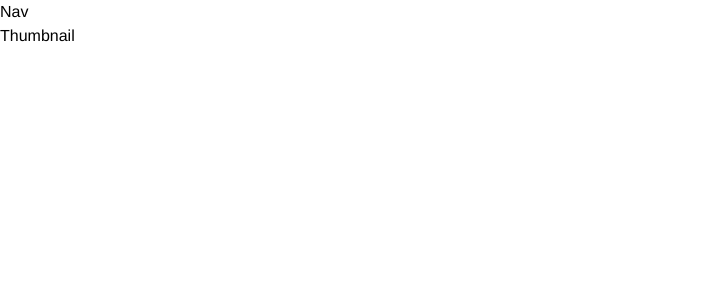
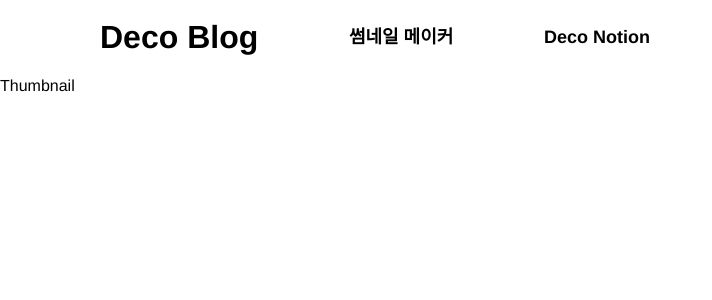
Before and after one commit to baesee0806/Deco-blog, a React (Vite) app: page /thumbnail in a window 1280 px wide. Shown: the top 300 px of the page, without its empty margins (0-712 px from the left). Built offline with nearby package versions, Linux system fonts and the light colour scheme.

Commit message:
design : nav 기본 레이아웃 구현
- nav bar의 디자인만 그대로 구현 하였습니다.

Relate to : #2

```diff
--- a/src/App.tsx
+++ b/src/App.tsx
@@ -1,4 +1,3 @@
-import styled from "styled-components";
 import Router from "./routes/Router";
 import GlobalStyle from "./GlobalStyle";
 
@@ -6,14 +5,9 @@ function App() {
   return (
     <>
       <GlobalStyle />
-      <Layout>
-        <Router />
-      </Layout>
+      <Router />
     </>
   );
 }
-const Layout = styled.div`
-  width: 1280px;
-`;
 
 export default App;
--- a/src/components/Nav.tsx
+++ b/src/components/Nav.tsx
@@ -1,7 +1,43 @@
-import React from "react";
+import styled from "styled-components";
+import { Link } from "react-router-dom";
 
 function Nav() {
-  return <div>Nav</div>;
+  const pathName = window.location.pathname;
+
+  return (
+    <Container>
+      <LinkContainer>
+        <Logo to={"/"}>Deco Blog</Logo>
+        <RouteLink to={"/thumbnail"}>썸네일 메이커</RouteLink>
+        <RouteLink to={"/decoNotion"}>Deco Notion</RouteLink>
+      </LinkContainer>
+    </Container>
+  );
 }
+const Container = styled.nav`
+  width: 100%;
+  height: 74px;
+  display: flex;
+  align-items: center;
+`;
+const LinkContainer = styled.div`
+  width: 550px;
+  margin-left: 100px;
+  display: flex;
+  justify-content: space-between;
+  align-items: center;
+`;
+const Logo = styled(Link)`
+  font-size: 32px;
+  font-weight: bold;
+  text-decoration-line: none;
+  color: black;
+`;
+const RouteLink = styled(Link)`
+  font-size: 18px;
+  font-weight: bold;
+  text-decoration-line: none;
+  color: black;
+`;
 
 export default Nav;
```
